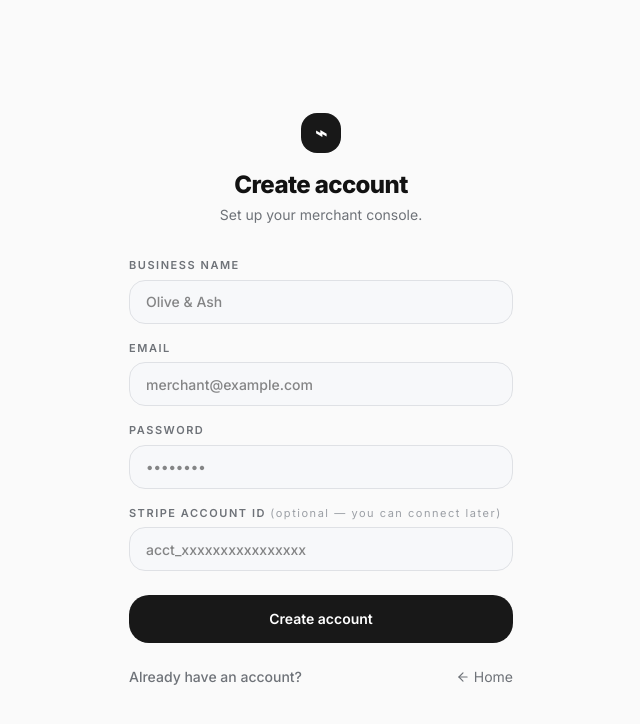
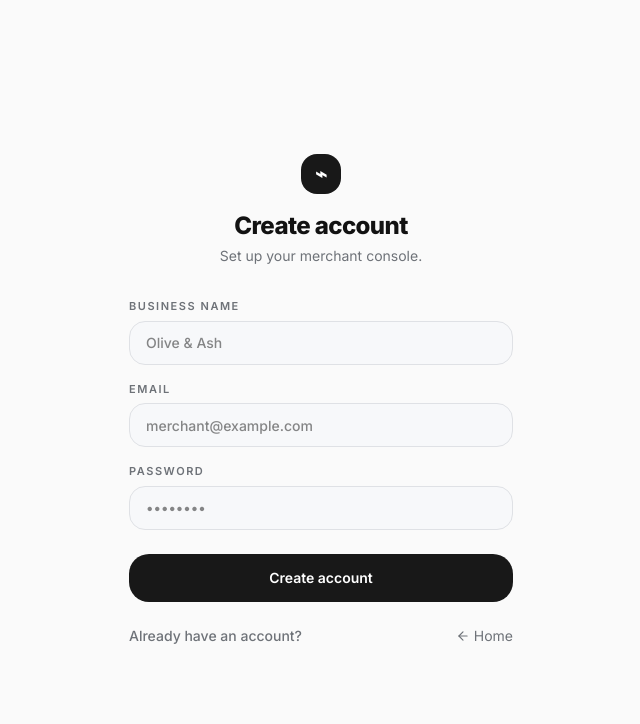
Before and after one commit to abdulazimRabie/instant-web, a Vue app: page /signup in a window 1280 px wide. Shown: the top 724 px of the page, without its empty margins (319-959 px from the left). Built offline with nearby package versions, Linux system fonts and the light colour scheme; no server answers.

Commit message:
fix: adjust authentication and connecting to stripe account

```diff
--- a/src/views/BillDetailView.vue
+++ b/src/views/BillDetailView.vue
@@ -57,14 +57,15 @@ const pct = computed(() => (bill.value && bill.value.total > 0 ? (bill.value.col
 const sortedContribs = computed(() =>
   bill.value ? [...bill.value.contributors].sort((a, b) => new Date(b.paidAt).getTime() - new Date(a.paidAt).getTime()) : []
 )
+const APP_BASE_URL = import.meta.env.VITE_APP_URL || window.location.origin
+
 const link = computed(() => {
   if (!bill.value) return ''
-  const origin = window.location.origin
   const token = bill.value.token || route.query.token || ''
   if (token) {
-    return `${origin}/app/bill/${bill.value.id}?token=${encodeURIComponent(token)}`
+    return `${APP_BASE_URL}/bill/${bill.value.id}?token=${encodeURIComponent(token)}`
   }
-  return `${origin}/app/bill/${bill.value.id}`
+  return `${APP_BASE_URL}/bill/${bill.value.id}`
 })
 
 function copy(kind, value) {
--- a/src/views/SignupView.vue
+++ b/src/views/SignupView.vue
@@ -11,7 +11,6 @@ const auth = useAuthStore()
 const name = ref('')
 const email = ref('')
 const password = ref('')
-const stripeAccountId = ref('')
 const localLoading = ref(false)
 const localError = ref(null)
 
@@ -23,7 +22,6 @@ async function onSubmit() {
       name: name.value,
       email: email.value,
       password: password.value,
-      stripe_account_id: stripeAccountId.value || null,
     })
     const redirect = route.query.redirect
     router.replace(redirect && typeof redirect === 'string' ? redirect : '/app/create')
@@ -79,18 +77,6 @@ async function onSubmit() {
           />
         </label>
 
-        <label class="block">
-          <span class="mb-1.5 block text-[11px] font-semibold uppercase tracking-[0.14em] text-text-secondary">
-            Stripe account ID <span class="font-normal normal-case text-text-muted">(optional — you can connect later)</span>
-          </span>
-          <input
-            v-model="stripeAccountId"
-            type="text"
-            placeholder="acct_xxxxxxxxxxxxxxxx"
-            class="h-11 w-full rounded-xl border border-border bg-input-bg px-4 text-sm font-medium outline-none transition focus:border-foreground focus:bg-surface"
-          />
-        </label>
-
         <button
           type="submit"
           :disabled="localLoading"
```
Also changed, not shown: 1 other file (tests, documents, lock files or other folders).
